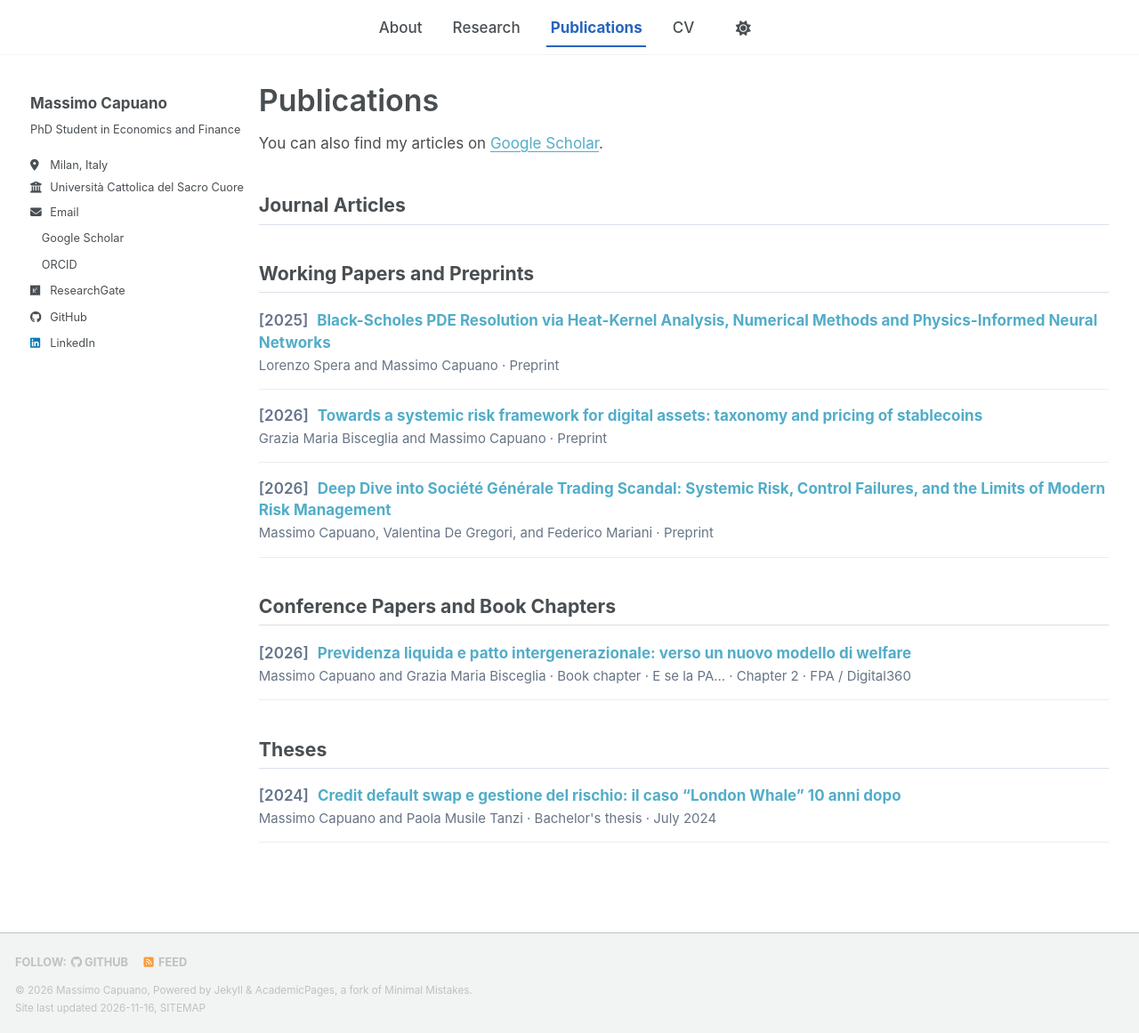
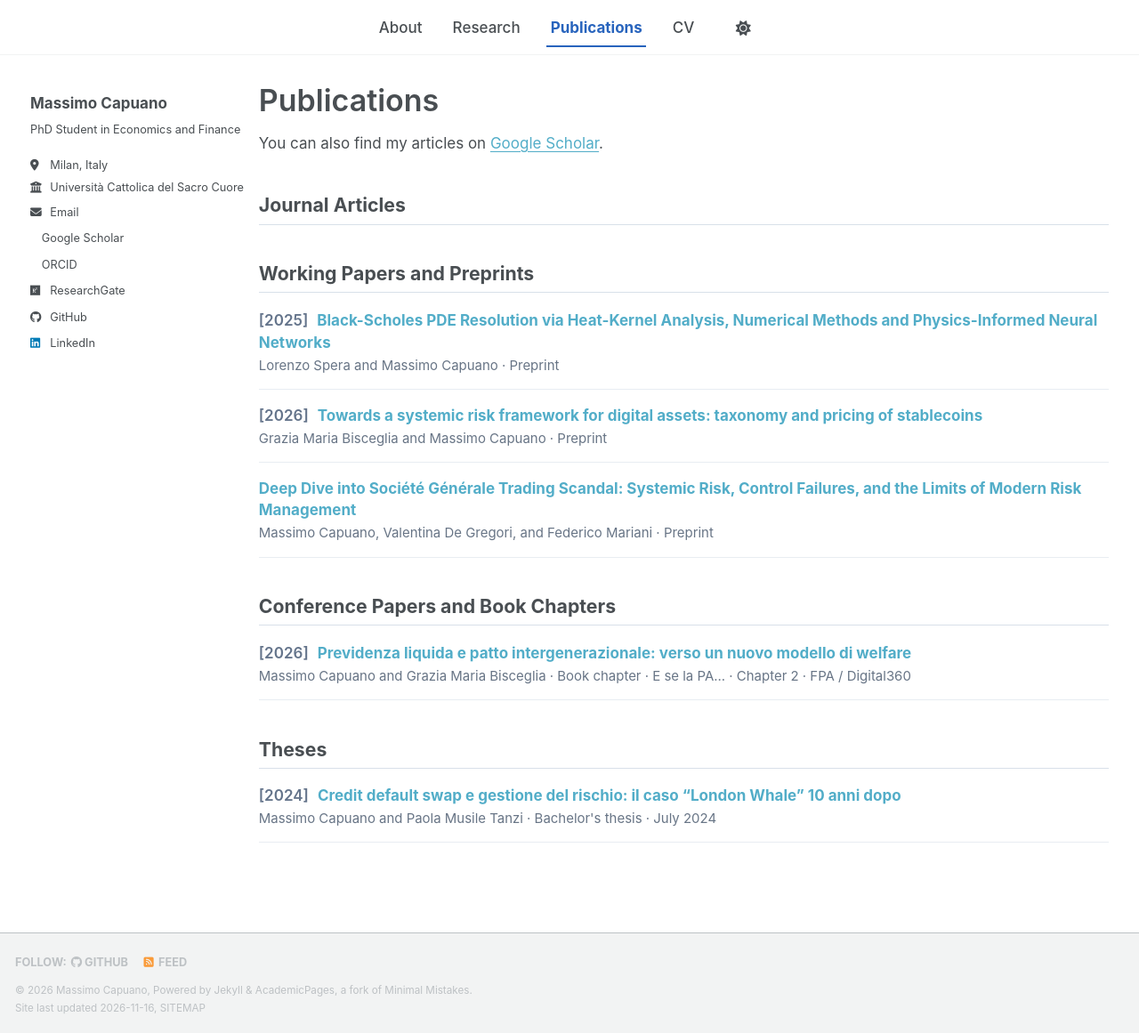
Before and after one commit to capuanomassimo/capuanomassimo.github.io, a Jekyll site: the page built from _pages/publications.html, in a window 1280 px wide and 1161 px high. Shown: the whole window at 89% size. Built offline with Jekyll 4.4.1, drawn with Linux system fonts in a browser that asks for light colours; a script bundle is joined from its source files by our own code; a style sheet for code colours, icons or effects is not loaded.

Commit message:
Show publication year only on first item of each year

```diff
--- a/_includes/archive-single.html
+++ b/_includes/archive-single.html
@@ -28,7 +28,7 @@
 
     <h2 class="archive__item-title" itemprop="headline">
       {% if post.collection == 'publications' %}
-        {% if post.date %}<span class="publication-year-label">[{{ post.date | date: "%Y" }}]</span>{% endif %}
+        {% if include.show_year and post.date %}<span class="publication-year-label">[{{ post.date | date: "%Y" }}]</span>{% endif %}
         {% if post.paperurl %}
           <a href="{{ post.paperurl }}" target="_blank" rel="noopener noreferrer">{{ title }}</a>
         {% elsif post.link %}
```
